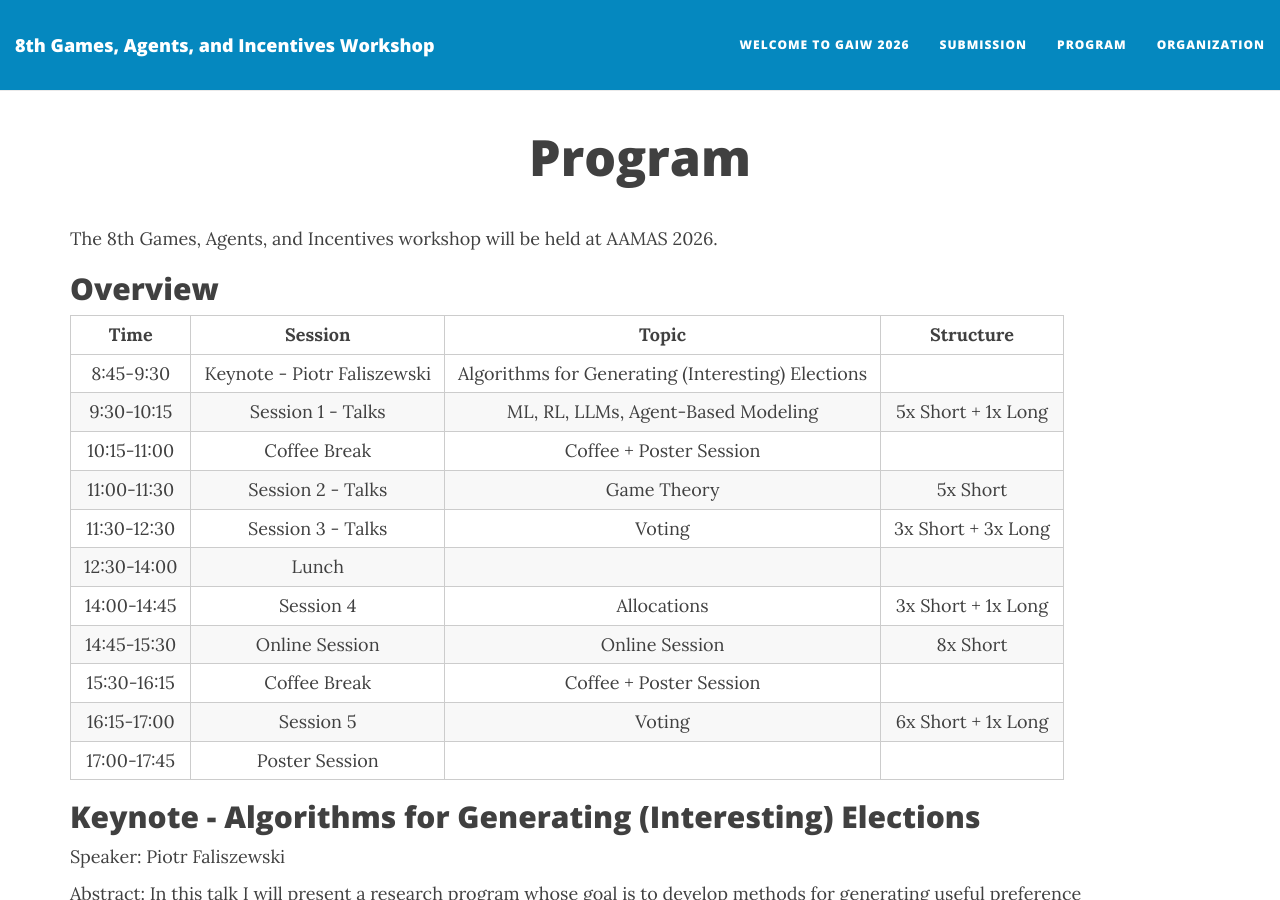
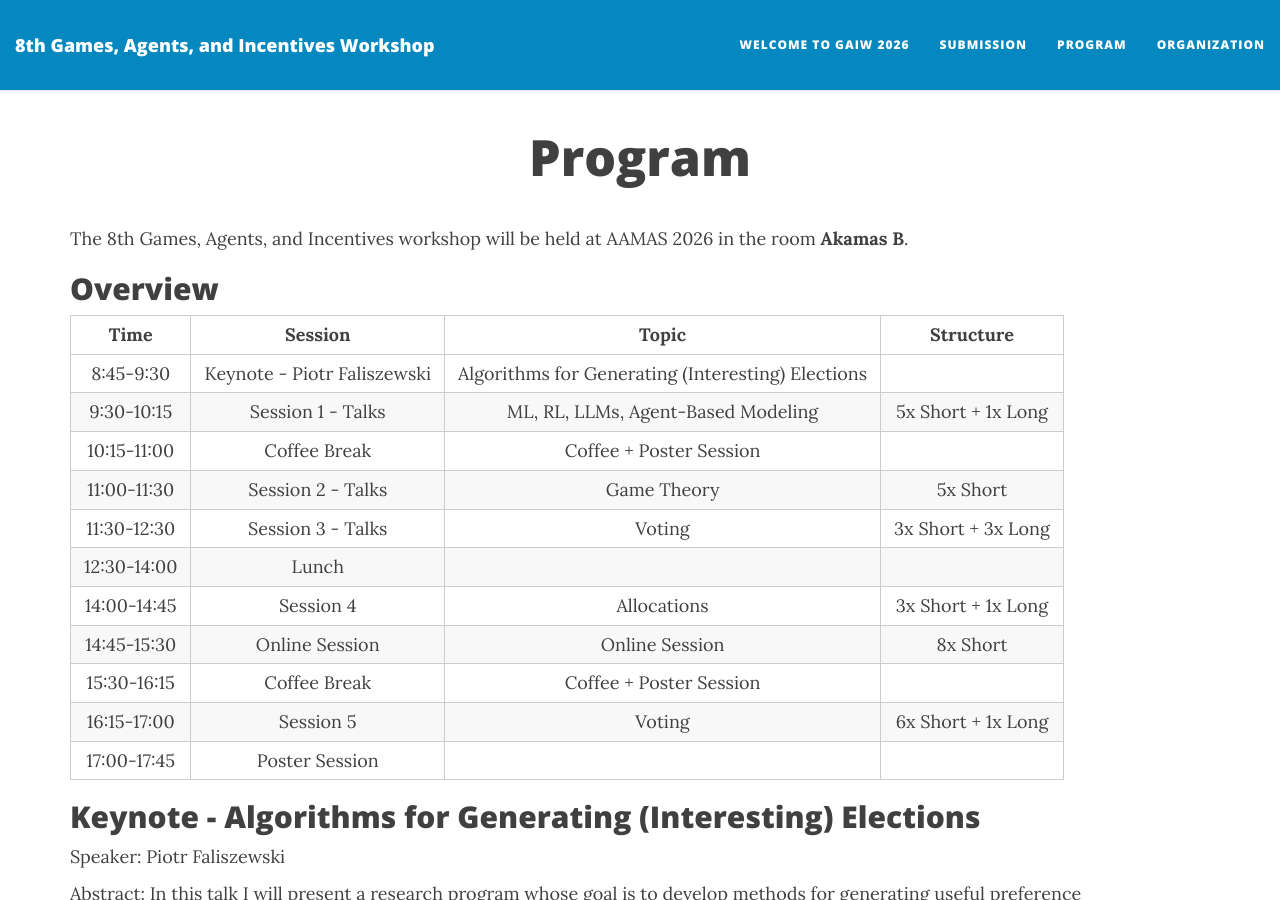
Before and after one commit to gtep-workshops/gaiw2026, a Jekyll site: the page built from program.md, in a window 1280 px wide and 900 px high. Built offline with Jekyll 4.4.1, drawn with Linux system fonts in a browser that asks for light colours; nearby versions of some CDN libraries.

Commit message:
room number

```diff
--- a/program.md
+++ b/program.md
@@ -4,7 +4,7 @@ title: Program
 published: true
 ---
 
-The 8th Games, Agents, and Incentives workshop will be held at AAMAS 2026.
+The 8th Games, Agents, and Incentives workshop will be held at AAMAS 2026 in the room **Akamas B**.
 
 ## Overview
 
```
